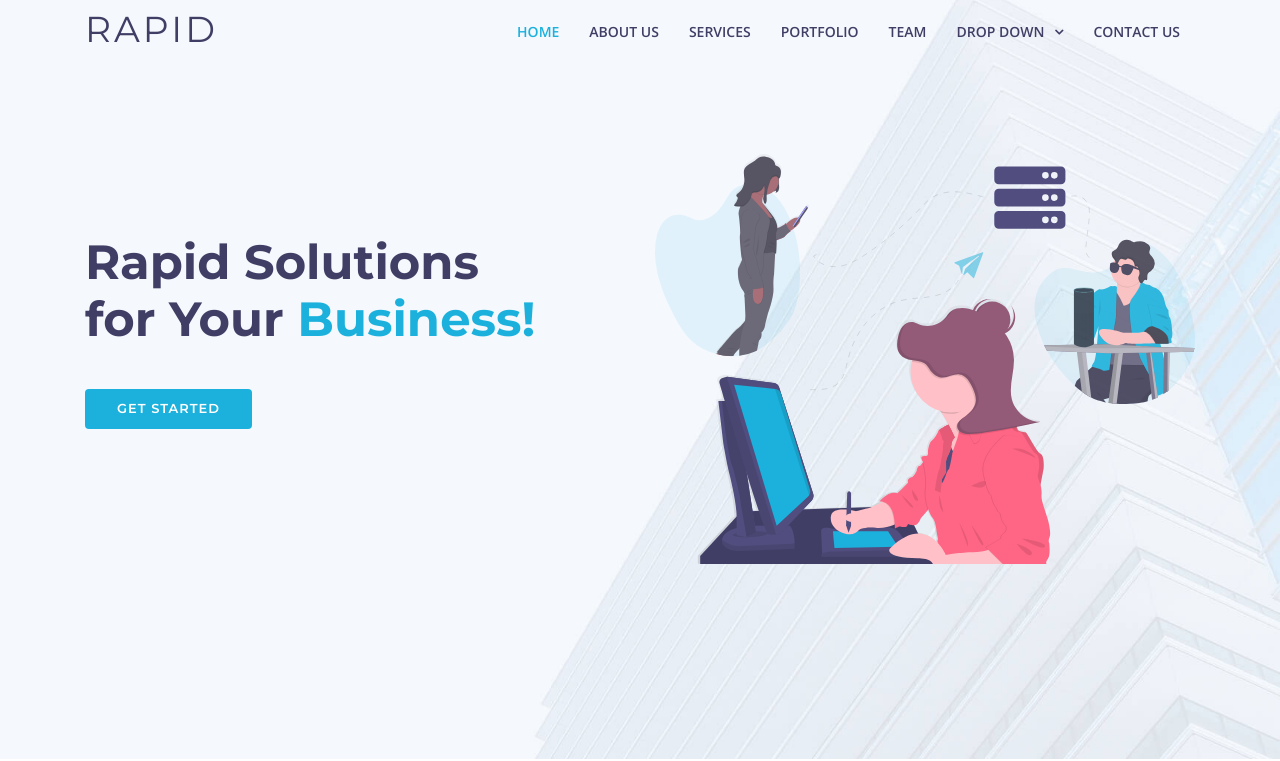
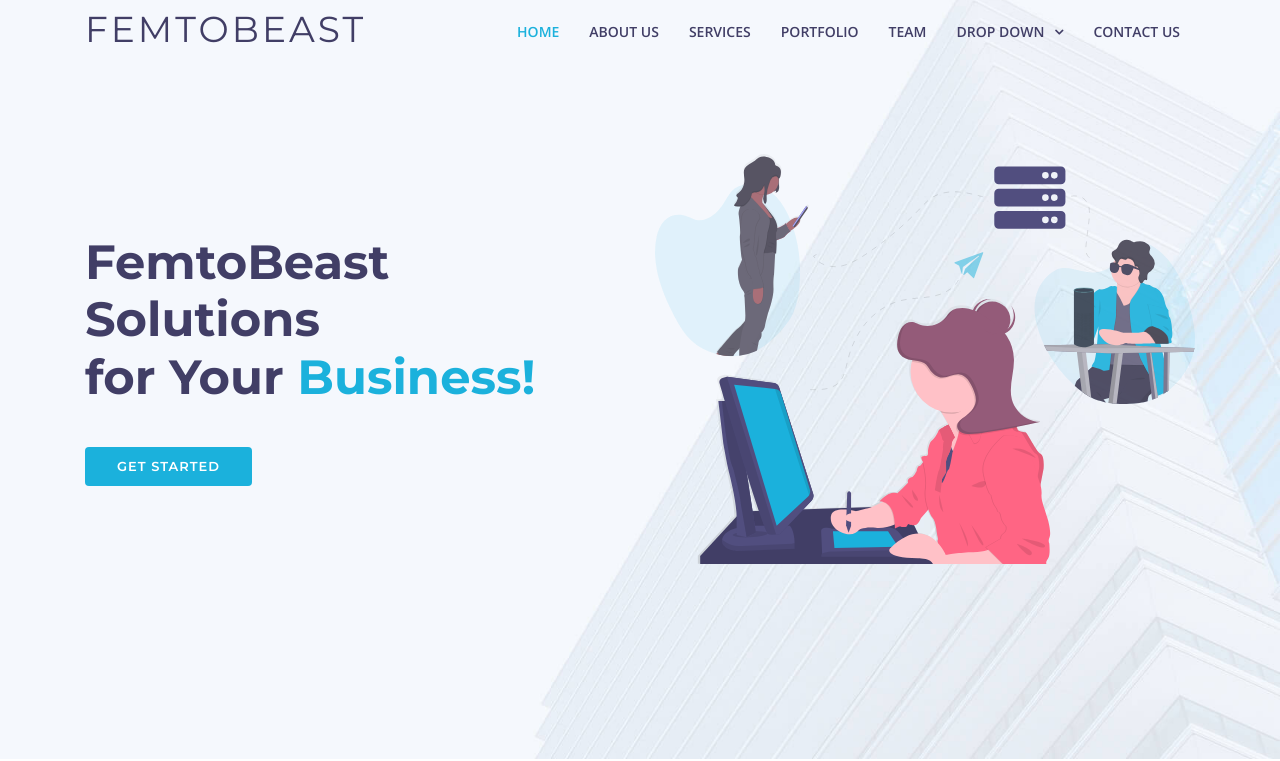
Before and after one commit to rockushal3/femtobeast, a plain HTML site: page index.html in a window 1280 px wide. Shown: the part 41-802 px from the top of the page. Drawn offline with nearby package versions, Linux system fonts and the light colour scheme; files whose address does not match are found by name.

Commit message:
femtobeast

```diff
--- a/index.html
+++ b/index.html
@@ -2,10 +2,10 @@
 <html lang="en">
 <head>
   <meta charset="utf-8">
-  <title>Rapid Bootstrap Template</title>
+  <title>Femto Beast</title>
   <meta content="width=device-width, initial-scale=1.0" name="viewport">
-  <meta content="" name="keywords">
-  <meta content="" name="description">
+  <meta content="femtobeast" name="keywords">
+  <meta content="femtobeast is the team" name="description">
 
   <!-- Favicons -->
   <link href="img/favicon.png" rel="icon">
@@ -56,7 +56,7 @@
 
       <div class="logo float-left">
         <!-- Uncomment below if you prefer to use an image logo -->
-        <h1 class="text-light"><a href="#intro" class="scrollto"><span>Rapid</span></a></h1>
+        <h1 class="text-light"><a href="#intro" class="scrollto"><span>femtobeast</span></a></h1>
         <!-- <a href="#header" class="scrollto"><img src="img/logo.png" alt="" class="img-fluid"></a> -->
       </div>
 
@@ -98,7 +98,7 @@
     <div class="container d-flex h-100">
       <div class="row justify-content-center align-self-center">
         <div class="col-md-6 intro-info order-md-first order-last">
-          <h2>Rapid Solutions<br>for Your <span>Business!</span></h2>
+          <h2>FemtoBeast Solutions<br>for Your <span>Business!</span></h2>
           <div>
             <a href="#about" class="btn-get-started scrollto">Get Started</a>
           </div>
@@ -586,7 +586,7 @@
               <img src="img/team-1.jpg" class="img-fluid" alt="">
               <div class="member-info">
                 <div class="member-info-content">
-                  <h4>Walter White</h4>
+                  <h4>Papa Ranjit</h4>
                   <span>Chief Executive Officer</span>
                   <div class="social">
                     <a href=""><i class="fa fa-twitter"></i></a>
```
Also changed, not shown: img/team-1.jpg.
